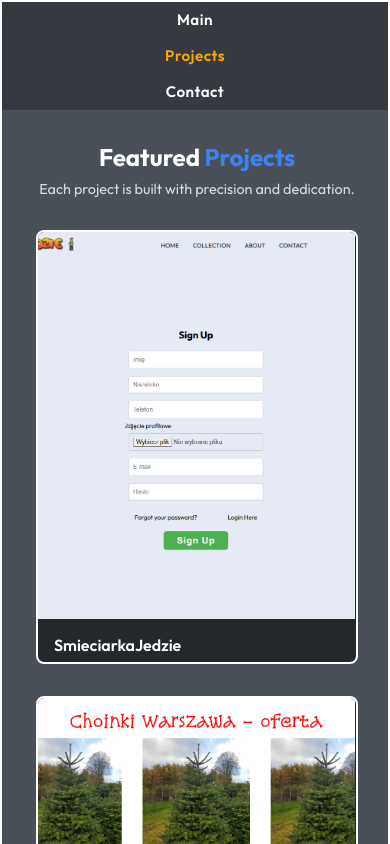
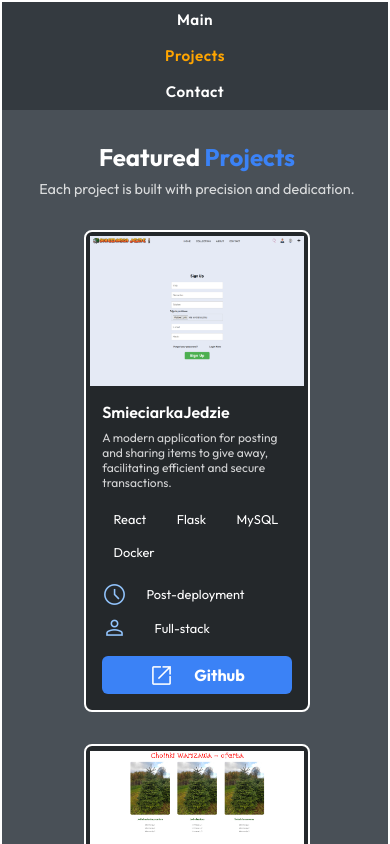
Before and after one commit to JakubStankiewicz1/kuba-portfolio, a React (Vite) app in the folder frontend/: page /kuba-portfolio/projects in a window 390 px wide. Built offline with nearby package versions, Linux system fonts and the light colour scheme.

Commit message:
Projects page responsivity update

```diff
--- a/frontend/src/components/ProjectsPage/projectsPage.css
+++ b/frontend/src/components/ProjectsPage/projectsPage.css
@@ -161,7 +161,7 @@
 
 @media (max-width: 1550px) {
   .projectCard {
-    width: 80%;
+    /* width: 80%; */
     flex-direction: row;
   }
 
@@ -177,13 +177,23 @@
 }
 
 @media (max-width: 1024px) {
+  .projectsContainer {
+    max-width: 70%;
+    margin-left: auto;
+    margin-right: auto;
+  }
+
   .projectCard {
     width: 90%;
     flex-direction: column;
   }
 
   .projectImage {
-    width: 100%;
+    height: 300px;
+    width: 97%;
+    margin-top: 2%;
+    margin-left: auto;
+    margin-right: auto;
   }
 
   .projectContent {
@@ -225,7 +235,7 @@
   }
 }
 
-@media (max-width: 480px) {
+@media (max-width: 600px) {
   .title {
     font-size: 1.5rem;
   }
@@ -251,4 +261,12 @@
     width: 100%;
     padding: 0.4rem 0.8rem;
   }
+
+  .projectImage {
+    height: 150px;
+    width: 97%;
+    margin-top: 2%;
+    margin-left: auto;
+    margin-right: auto;
+  }
 }
```
